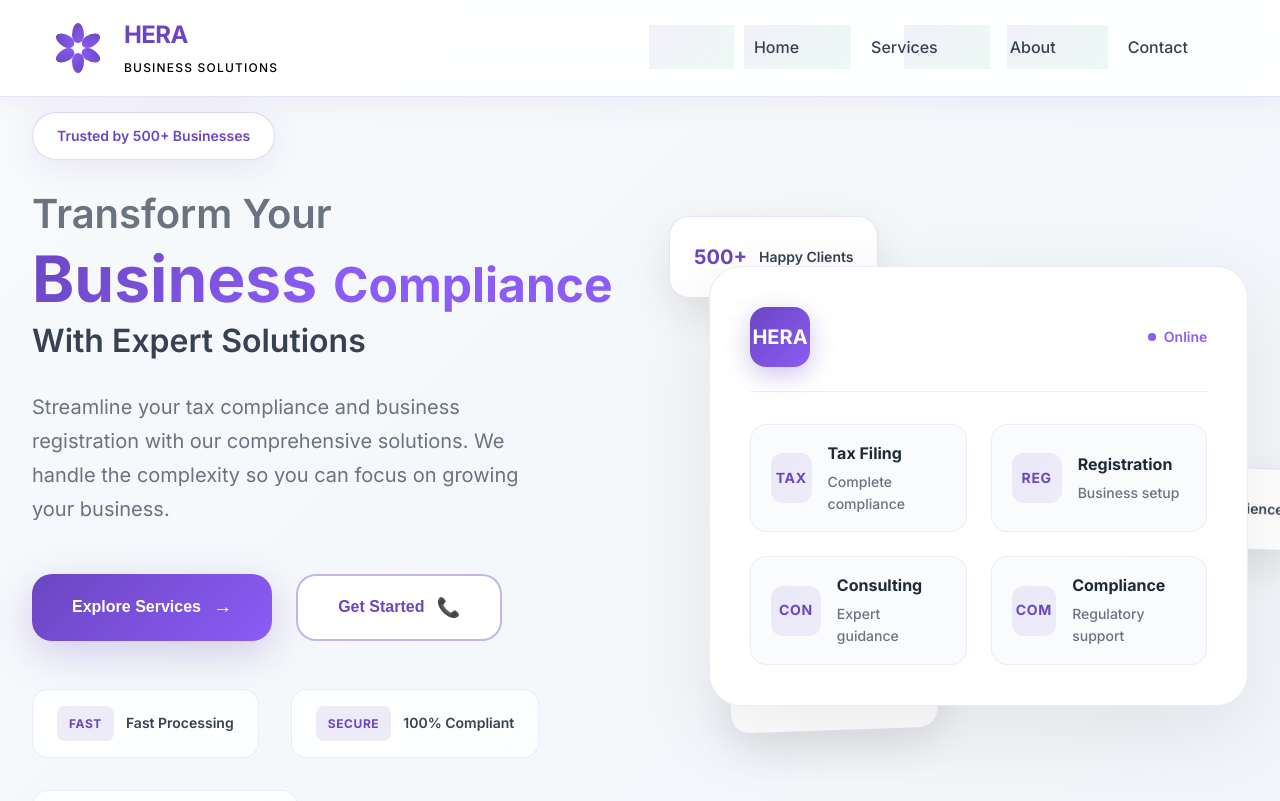
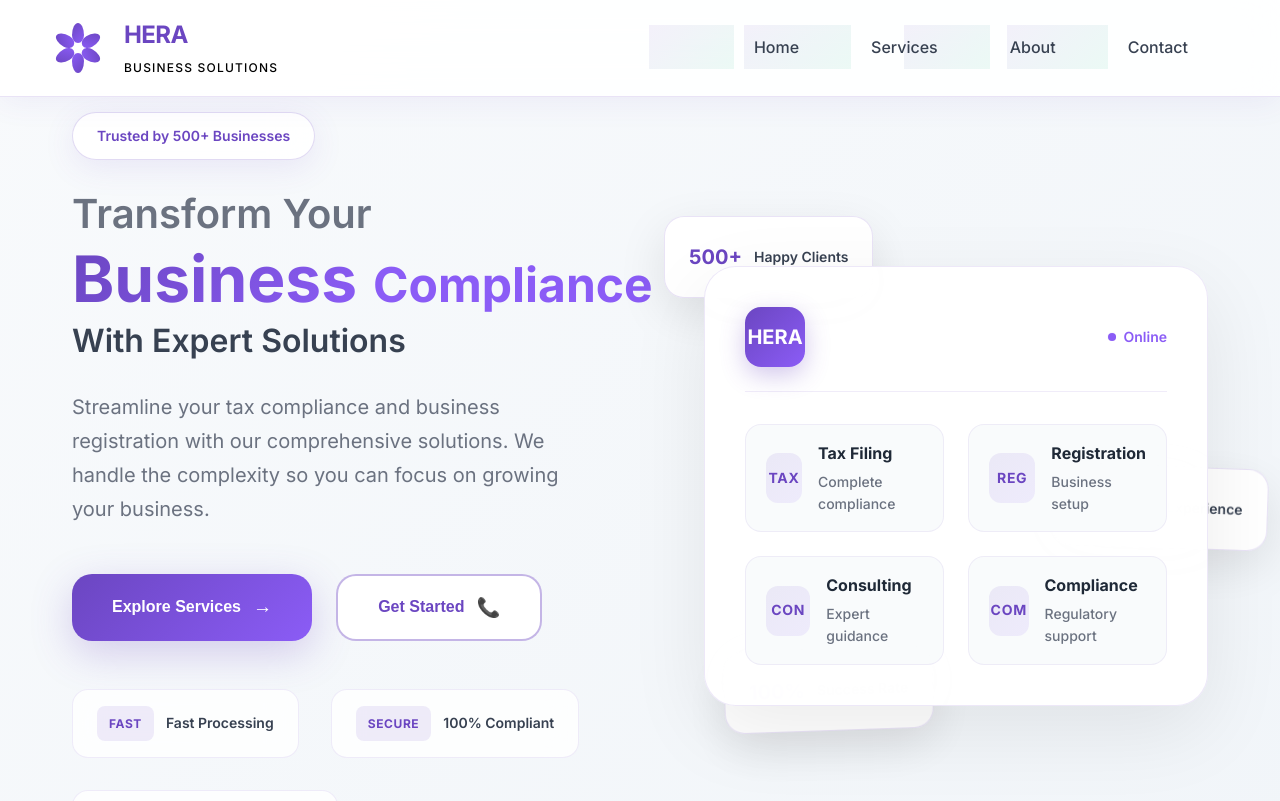
Before and after one commit to HerixH/HeraBusnesssolutions, a React (Create React App) app: page / in a window 1280 px wide. Shown: the top 801 px of the page. Built offline with nearby package versions, Linux system fonts and the light colour scheme.

Commit message:
Fixed hero section alignment for desktop mode - improved layout and spacing

```diff
--- a/src/components/Hero.css
+++ b/src/components/Hero.css
@@ -150,6 +150,8 @@
 }
 
 .hero-text {
+  flex: 1;
+  max-width: 50%;
   animation: slideInFromLeft 1.2s cubic-bezier(0.25, 0.46, 0.45, 0.94);
 }
 
@@ -359,6 +361,8 @@
 }
 
 .hero-visual {
+  flex: 1;
+  max-width: 50%;
   animation: slideInFromRight 1.2s cubic-bezier(0.25, 0.46, 0.45, 0.94) 0.4s both;
 }
 
@@ -631,3 +635,25 @@
     grid-template-columns: 1fr;
   }
 }
+
+/* Desktop Alignment Fixes */
+.hero-content {
+  display: flex !important;
+  align-items: center !important;
+  justify-content: space-between !important;
+  gap: 4rem !important;
+  max-width: 1200px !important;
+  margin: 0 auto !important;
+  padding: 0 2rem !important;
+  width: 100% !important;
+}
+
+.hero-text {
+  flex: 1 !important;
+  max-width: 50% !important;
+}
+
+.hero-visual {
+  flex: 1 !important;
+  max-width: 50% !important;
+}
```
